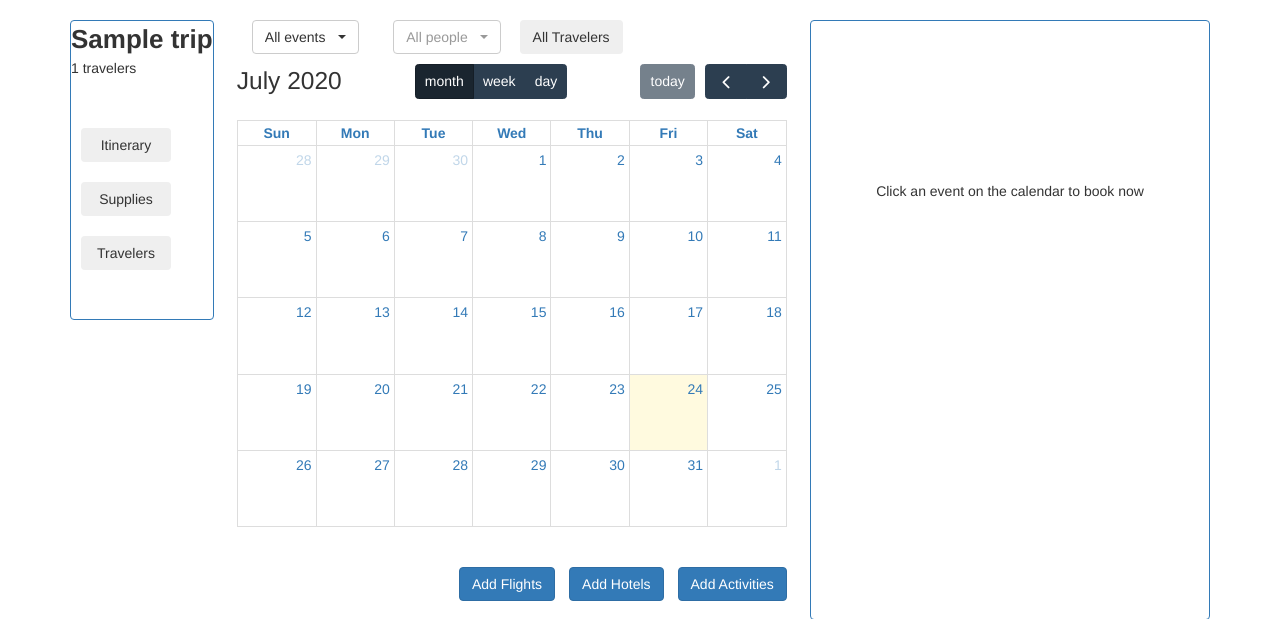
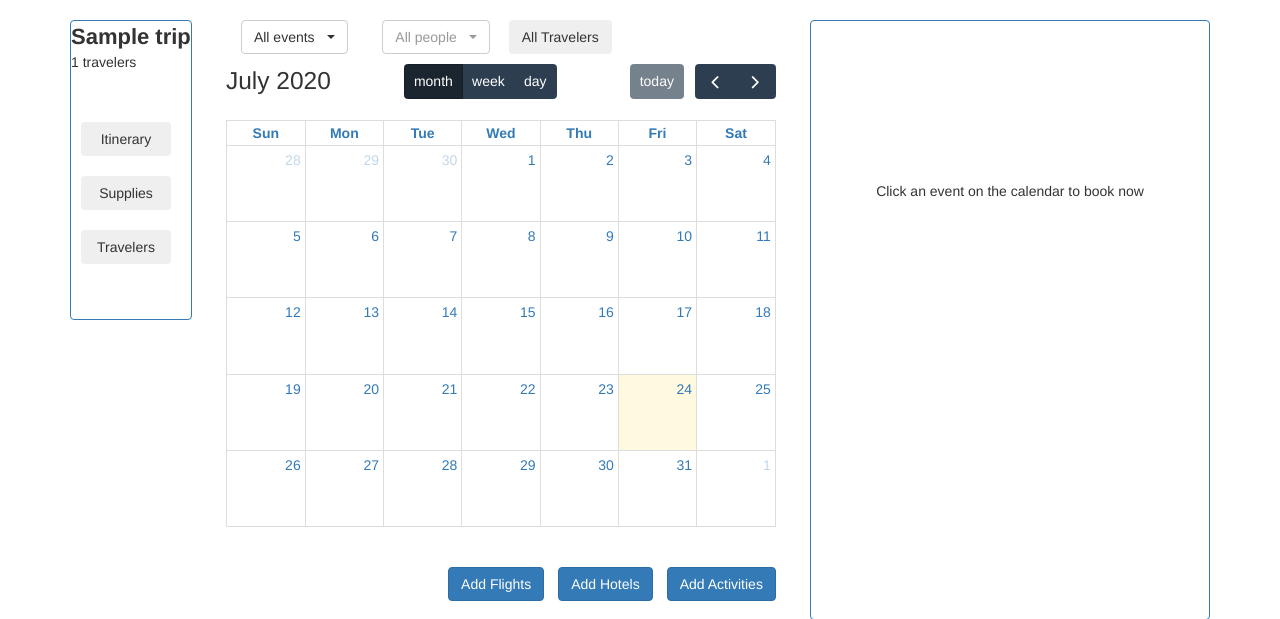
Before and after one commit to eyalfoni/trek, a Flask app: page /trip/1 in a window 1280 px wide. Shown: the part 52-671 px from the top of the page. Run offline with Flask 2, Linux system fonts and the light colour scheme; a user stored in the database is signed in; tables that the repository leaves empty hold one stand-in row (values such as "Sample post"); lists and menus that the app fills with data are empty; some libraries are stand-ins or nearby versions.

Commit message:
trip title size

```diff
--- a/app/templates/trip.html
+++ b/app/templates/trip.html
@@ -4,7 +4,7 @@
 {% block app_content %}
     <div style="display: flex; flex-direction: row; justify-content: space-between;">
         <div style="border: 1px solid #337ab7; border-radius: 4px; display: flex; flex-direction: column; height: 300px;">
-            <div style="font-weight: 800; font-size: 26px">{{ trip.title }}</div>
+            <div style="font-weight: 800; font-size: 22px">{{ trip.title }}</div>
             <div>{{ trip.travelers|length}} travelers</div>
             <div style="padding-top: 40px; display: flex; flex-direction: column;">
                 <a href="{{ url_for('main.trip_view', id=trip.id) }}" style="color: inherit; padding: 10px;">
```
